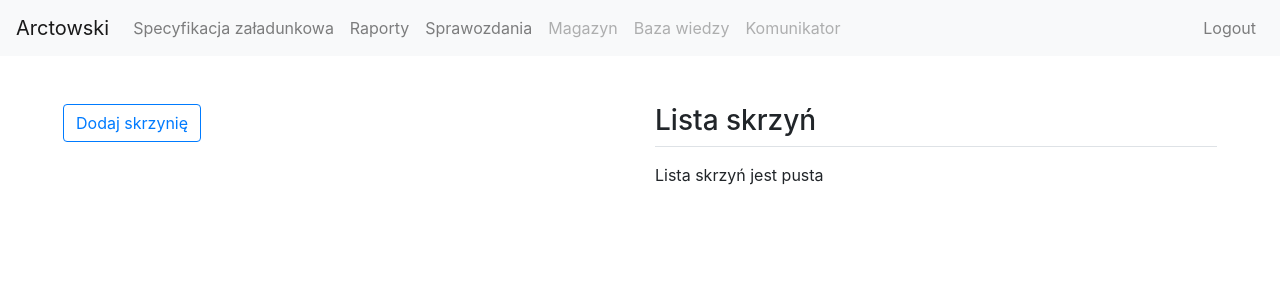
After one commit to Tomaszdud/Arctowski_project, a Django app: template Arctowski_project/Arctowski_app/templates/case.html in a window 1280 px wide. The commit adds this page. Shown: the top 300 px of the page. Run offline with Django 3.2, Linux system fonts and the light colour scheme; the template is opened without the code that fills it, so the values that code supplies are empty; parts of the project's set-up code (start-up, migrations or seed data) failed here and were passed over; some libraries are stand-ins or nearby versions.

Commit message:
add case, home

```diff
--- /dev/null
+++ b/Arctowski_project/Arctowski_app/templates/case.html
@@ -0,0 +1,22 @@
+{% extends 'main.html' %}
+{% block content %}
+<div class="container-fluid">
+    <div class="row p-5">
+    <div class="col-md-6">
+        <a class="btn btn-outline-primary" href=" {% url 'case_add' %}">Dodaj skrzynię</a>
+    </div>
+    <div class="col-md-6">
+        <div class="border-bottom">
+            <h3 >Lista skrzyń</h3>
+        </div>
+    {% if object_list %}
+    {% for case in object_list %}
+        <li class="pt-3"><a href="{% url 'case_edit' case.pk %}">{{ case.case_id }}</a></li>
+    {% endfor %}
+    {% else %}
+        <p class="pt-3">Lista skrzyń jest pusta</p>
+    {% endif %}
+    </div>
+    </div>
+</div>
+{% endblock %}
--- a/Arctowski_project/Arctowski_app/templates/case_list.html
+++ /dev/null
@@ -1,6 +0,0 @@
-{% extends 'main.html' %}
-{% block content %}
-    {% for case in object_list %}
-        <li><a href="{% url 'case_edit' case.pk %}">{{ case.case_id }}</a></li>
-    {% endfor %}
-{% endblock %}
--- /dev/null
+++ b/Arctowski_project/Arctowski_app/templates/home.html
@@ -0,0 +1,4 @@
+{% extends 'main.html' %}
+{% block content %}
+    <h1>To jest widok główny</h1>
+{% endblock %}
--- a/Arctowski_project/Arctowski_app/templates/main.html
+++ b/Arctowski_project/Arctowski_app/templates/main.html
@@ -12,21 +12,27 @@
     </head>
     <body>
         <nav class="navbar navbar-expand-lg navbar-light bg-light">
-            <a class="navbar-brand" href="/home">Arctowski</a>
+            <a class="navbar-brand" href="/home/">Arctowski</a>
             <button class="navbar-toggler" type="button" data-toggle="collapse" data-target="#navbarNavAltMarkup" aria-controls="navbarNavAltMarkup" aria-expanded="false" aria-label="Toggle navigation">
                 <span class="navbar-toggler-icon"></span>
             </button>
             <div class="collapse navbar-collapse" id="navbarNavAltMarkup">
                 <div class="navbar-nav">
-                  <a class="nav-item nav-link active" href="#">Specyfikacja załadunkowa</a>
-                  <a class="nav-item nav-link" href="#">Raporty</a>
-                  <a class="nav-item nav-link" href="#"></a>
+                  <a class="nav-item nav-link " href="/case/">Specyfikacja załadunkowa</a>
+                  <a class="nav-item nav-link" href="/reports/">Raporty</a>
+                  <a class="nav-item nav-link" href="/coverage/">Sprawozdania</a>
                   <a class="nav-item nav-link disabled" href="#">Magazyn</a>
                   <a class="nav-item nav-link disabled" href="#">Baza wiedzy</a>
                   <a class="nav-item nav-link disabled" href="#">Komunikator</a>
                 </div>
             </div>
-        </nav>
+            <ul class="navbar-nav">
+                <li class="nav-item">
+                    <a class="nav-link" href="{% url 'logout' %}">Logout</a>
+                </li>
+            </ul>
+        </div>
+    </nav>
 
         {% block content %}
         {% endblock %}
--- a/Arctowski_project/Arctowski_app/views.py
+++ b/Arctowski_project/Arctowski_app/views.py
@@ -44,7 +44,7 @@ class LogoutView(RedirectView):
 
 
 class CaseListView(ListView):
-    template_name = 'case_list.html'
+    template_name = 'case.html'
     def get_queryset(self):
         queryset = Case.objects.filter(owner=self.request.user.id)
         return queryset
@@ -177,3 +177,6 @@ class Reset(FormView):
         user.password = make_password(form.cleaned_data['password1'])
         user.save()
         return super(Reset,self).form_valid(form)
+
+class HomeView(TemplateView):
+    template_name = "home.html"
```
Also changed, not shown: Arctowski_project/Arctowski_project/urls.py (+6 -5 lines), Arctowski_project/db.sqlite3.
